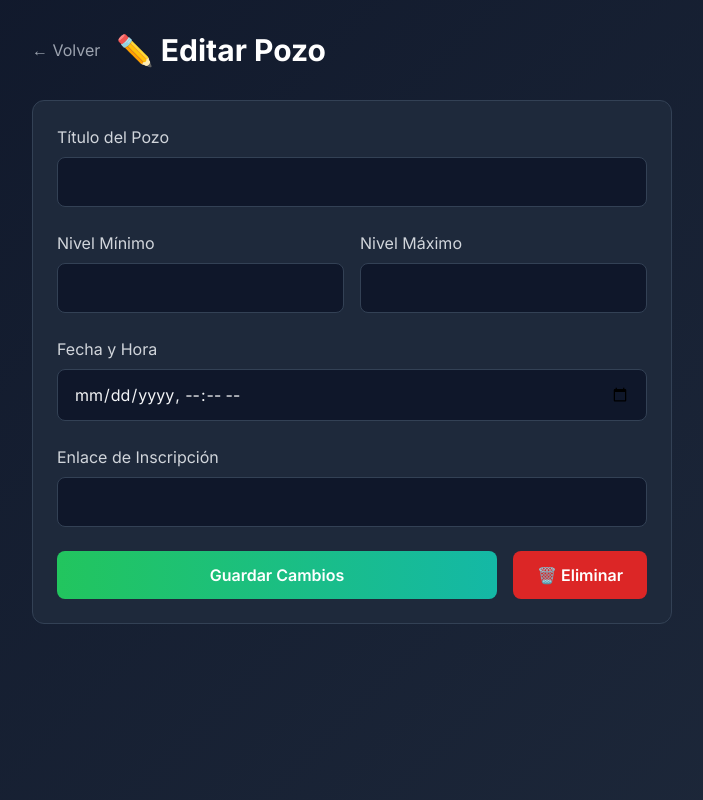
After one commit to AlbertoMartinMate/La-Pecera-Padel-Hub, a Flask app: template templates/editar_pozo.html in a window 1280 px wide. The commit adds this page. Shown: the whole page, without its empty margins (288-991 px from the left). Run offline with Flask 3, Linux system fonts and the light colour scheme; the template is opened without the code that fills it, so the values that code supplies are empty; some libraries are stand-ins or nearby versions.

Commit message:
Admin: ver, editar y borrar pozos

```diff
--- a/app.py
+++ b/app.py
@@ -230,10 +230,10 @@ def admin_panel():
         flash('No tienes permisos de administrador', 'error')
         return redirect(url_for('dashboard'))
 
-    # Obtener todos los usuarios
     usuarios = Usuario.query.order_by(Usuario.fecha_registro.desc()).all()
+    pozos = Pozo.query.filter_by(activo=True).order_by(Pozo.fecha).all()
 
-    return render_template('admin_new.html', usuarios=usuarios)
+    return render_template('admin_new.html', usuarios=usuarios, pozos=pozos)
 
 @app.route('/admin/toggle_user/<int:user_id>')
 def toggle_user(user_id):
@@ -297,6 +297,44 @@ def crear_pozo():
         return redirect(url_for('admin_panel'))
 
     return render_template('crear_pozo.html')
+
+@app.route('/admin/editar_pozo/<int:pozo_id>', methods=['GET', 'POST'])
+def editar_pozo(pozo_id):
+    if 'user_id' not in session or not session.get('is_admin'):
+        flash('No tienes permisos de administrador', 'error')
+        return redirect(url_for('login'))
+
+    pozo = Pozo.query.get_or_404(pozo_id)
+
+    if request.method == 'POST':
+        pozo.titulo = request.form.get('titulo')
+        pozo.nivel_min = float(request.form.get('nivel_min', 0))
+        pozo.nivel_max = float(request.form.get('nivel_max', 7))
+        pozo.enlace = request.form.get('enlace')
+        fecha_str = request.form.get('fecha')
+
+        if fecha_str:
+            pozo.fecha = datetime.strptime(fecha_str, '%Y-%m-%dT%H:%M')
+
+        db.session.commit()
+        flash(f'Pozo "{pozo.titulo}" actualizado', 'success')
+        return redirect(url_for('admin_panel'))
+
+    return render_template('editar_pozo.html', pozo=pozo)
+
+@app.route('/admin/borrar_pozo/<int:pozo_id>')
+def borrar_pozo(pozo_id):
+    if 'user_id' not in session or not session.get('is_admin'):
+        flash('No tienes permisos de administrador', 'error')
+        return redirect(url_for('login'))
+
+    pozo = Pozo.query.get_or_404(pozo_id)
+    titulo = pozo.titulo
+    db.session.delete(pozo)
+    db.session.commit()
+
+    flash(f'Pozo "{titulo}" eliminado', 'success')
+    return redirect(url_for('admin_panel'))
 
 # Crear las tablas en la base de datos
 with app.app_context():
--- /dev/null
+++ b/templates/editar_pozo.html
@@ -0,0 +1,73 @@
+{% extends "base.html" %}
+
+{% block title %}Editar Pozo - La Pecera Padel Hub{% endblock %}
+
+{% block content %}
+<div class="min-h-screen">
+    <!-- Main Content -->
+    <main class="max-w-2xl mx-auto px-4 py-8">
+        <div class="flex items-center mb-8">
+            <a href="{{ url_for('admin_panel') }}" class="text-gray-400 hover:text-white mr-4">
+                ← Volver
+            </a>
+            <h1 class="text-3xl font-bold text-white">✏️ Editar Pozo</h1>
+        </div>
+
+        <form method="POST" class="bg-dark-card border border-dark-border rounded-xl p-6 space-y-6">
+
+            <!-- Título -->
+            <div>
+                <label class="block text-gray-300 mb-2">Título del Pozo</label>
+                <input type="text" name="titulo" required
+                    value="{{ pozo.titulo }}"
+                    class="w-full bg-dark-bg border border-dark-border rounded-lg px-4 py-3 text-gray-100 focus:border-secondary focus:outline-none">
+            </div>
+
+            <!-- Niveles -->
+            <div class="grid grid-cols-2 gap-4">
+                <div>
+                    <label class="block text-gray-300 mb-2">Nivel Mínimo</label>
+                    <input type="number" name="nivel_min" required
+                        min="0" max="7" step="0.5" value="{{ pozo.nivel_min }}"
+                        class="w-full bg-dark-bg border border-dark-border rounded-lg px-4 py-3 text-gray-100 focus:border-secondary focus:outline-none">
+                </div>
+                <div>
+                    <label class="block text-gray-300 mb-2">Nivel Máximo</label>
+                    <input type="number" name="nivel_max" required
+                        min="0" max="7" step="0.5" value="{{ pozo.nivel_max }}"
+                        class="w-full bg-dark-bg border border-dark-border rounded-lg px-4 py-3 text-gray-100 focus:border-secondary focus:outline-none">
+                </div>
+            </div>
+
+            <!-- Fecha -->
+            <div>
+                <label class="block text-gray-300 mb-2">Fecha y Hora</label>
+                <input type="datetime-local" name="fecha"
+                    value="{{ pozo.fecha.strftime('%Y-%m-%dT%H:%M') if pozo.fecha else '' }}"
+                    class="w-full bg-dark-bg border border-dark-border rounded-lg px-4 py-3 text-gray-100 focus:border-secondary focus:outline-none">
+            </div>
+
+            <!-- Enlace -->
+            <div>
+                <label class="block text-gray-300 mb-2">Enlace de Inscripción</label>
+                <input type="url" name="enlace" required
+                    value="{{ pozo.enlace }}"
+                    class="w-full bg-dark-bg border border-dark-border rounded-lg px-4 py-3 text-gray-100 focus:border-secondary focus:outline-none">
+            </div>
+
+            <!-- Botones -->
+            <div class="flex space-x-4">
+                <button type="submit"
+                    class="flex-1 bg-gradient-to-r from-green-500 to-teal-500 text-white py-3 rounded-lg font-semibold hover:scale-105 transition-transform">
+                    Guardar Cambios
+                </button>
+                <a href="{{ url_for('borrar_pozo', pozo_id=pozo.id) }}"
+                    onclick="return confirm('¿Seguro que quieres eliminar este pozo?')"
+                    class="bg-red-600 hover:bg-red-700 text-white py-3 px-6 rounded-lg font-semibold transition">
+                    🗑️ Eliminar
+                </a>
+            </div>
+        </form>
+    </main>
+</div>
+{% endblock %}
```
Also changed, not shown: templates/admin_new.html (+76 -1 lines).
